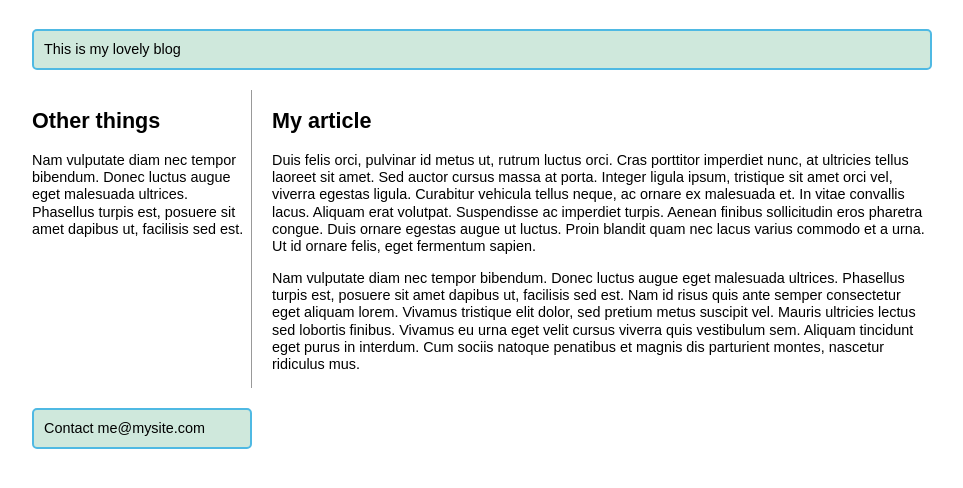
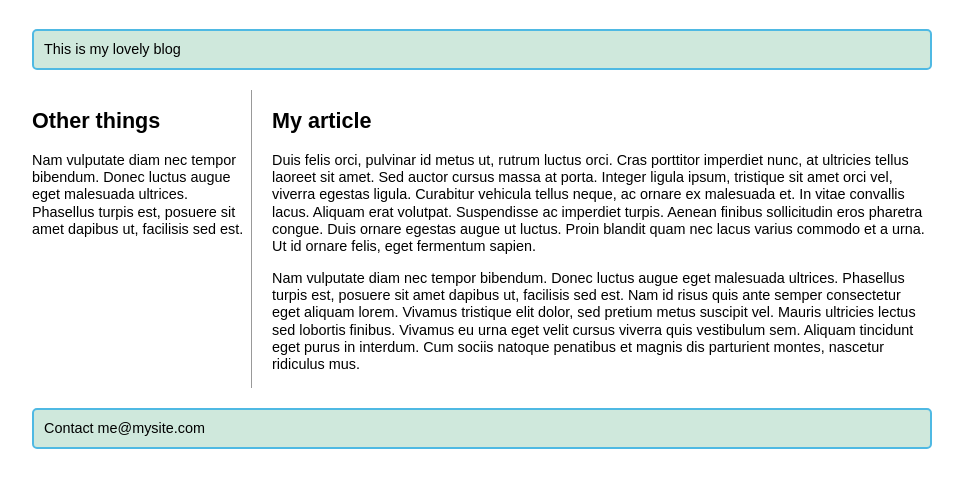
Before and after one commit to Gitthuma/grid-line-based-placement, a plain HTML site: page index.html in a window 1280 px wide. Shown: the whole page, without its empty margins (158-1121 px from the left). Drawn offline with Linux system fonts and the light colour scheme.

Commit message:
Styled the footer element with grid-column and grid-row properties

```diff
--- a/css/style.css
+++ b/css/style.css
@@ -37,3 +37,8 @@ aside {
   grid-column: 1;
   grid-row: 2;
 }
+
+footer {
+  grid-column: 1/3;
+  grid-row: 3;
+}
```
